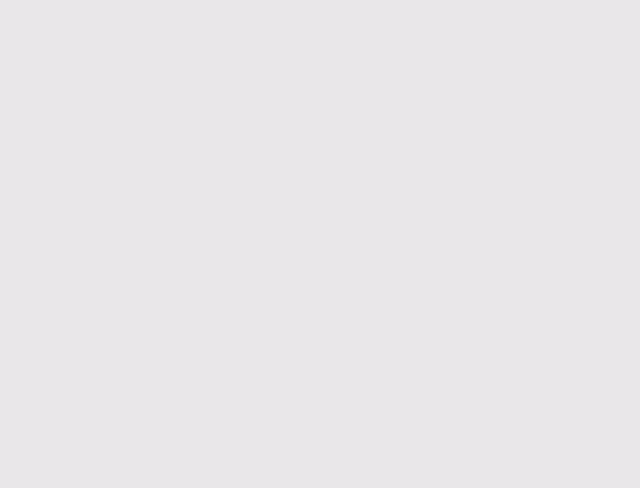
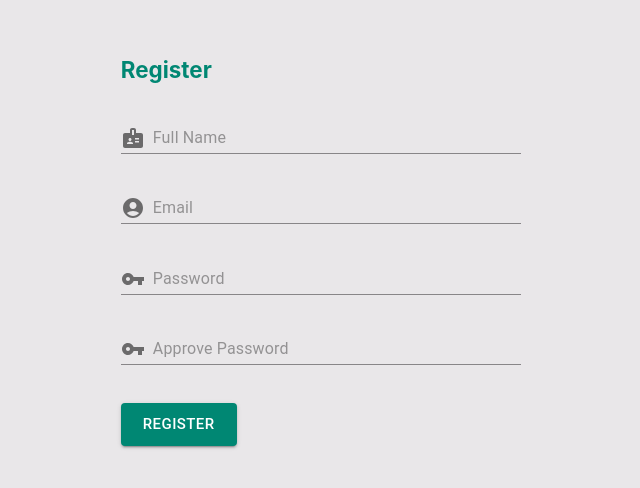
Before and after one commit to abdullah-koc/CS411-Project2, a React (Create React App) app in the folder client/: page /register in a window 1280 px wide. Before the commit this address had no page. Shown: the part 110-598 px from the top of the page, without its empty margins (340-980 px from the left). Built offline with nearby package versions, Linux system fonts and the light colour scheme.

Commit message:
dev: Register Page added

```diff
--- a/client/src/App.js
+++ b/client/src/App.js
@@ -2,6 +2,7 @@ import { Routes, Route } from 'react-router-dom';
 import Login from './views/Login';
 import { makeStyles } from '@mui/styles';
 import { clsx } from 'clsx';
+import Register from './views/Register';
 
 const useStyles = makeStyles({
   root: {
@@ -24,6 +25,7 @@ function App() {
       <div>
         <Routes>
           <Route path="/login" element={<Login />} />
+          <Route path="/register" element={<Register />} />
         </Routes>
       </div>
     </div>
--- a/client/src/views/Login.js
+++ b/client/src/views/Login.js
@@ -77,7 +77,8 @@ const Login = () => {
           variant="standard"
         />
       </Grid>
-      <Grid item xs={12} style={{ marginTop: "6%" }}>
+      <Grid container>
+        <Grid item xs={1} style={{ marginTop: "6%" }}>
           <Button
             variant="contained"
             size="large"
@@ -86,6 +87,17 @@ const Login = () => {
           >
             Login
           </Button>
+        </Grid>
+        <Grid item xs={3} style={{ marginTop: "6%" }}>
+          <Button
+            variant="outlined"
+            size="large"
+            style={{ backgroundColor: Colors.grey }}
+            onClick={() => navigate("/register")}
+          >
+            Don't you have an account?
+          </Button>
+        </Grid>
       </Grid>
       <Grid item xs={12} style={{ marginTop: "6%" }}>
         <Button
--- /dev/null
+++ b/client/src/views/Register.js
@@ -0,0 +1,147 @@
+import React, { useState } from "react";
+import { TextField, InputAdornment, Grid, Button } from "@mui/material";
+import AccountCircle from "@mui/icons-material/AccountCircle";
+import VpnKeyIcon from "@mui/icons-material/VpnKey";
+import BadgeIcon from "@mui/icons-material/Badge";
+import Colors from "../utils/Color";
+import { useNavigate } from "react-router-dom";
+
+const Register = () => {
+  let navigate = useNavigate();
+  const [fullName, setFullName] = useState("");
+  const [email, setEmail] = useState("");
+  const [password, setPassword] = useState("");
+  const [approvePassword, setApprovePassword] = useState("");
+
+  const isPasswordValid = (password) => {
+    const regex =
+      /^(?=.*[a-z])(?=.*[A-Z])(?=.*\d)(?=.*[@$!%*?&])[A-Za-z\d@$!%*?&]{8,}$/;
+    return regex.test(password);
+  };
+
+  const isPasswordsSame = (password, approvePassword) => {
+    if (password === approvePassword) return true;
+    return false;
+  };
+
+  const handleRegisterButtonClick = () => {
+    if (
+      fullName === "" ||
+      email === "" ||
+      password === "" ||
+      approvePassword === ""
+    ) {
+      alert("Please fill all the fields");
+    } else if (!isPasswordValid(password)) {
+      alert(
+        "Password should be at least 8 characters long and contain at least one number and one capital letter"
+      );
+    } else if (!isPasswordsSame(password, approvePassword)) {
+      alert("Passwords are not the same!");
+    }
+  };
+
+  return (
+    <Grid
+      container
+      style={{
+        marginLeft: "36%",
+      }}
+    >
+      <Grid
+        item
+        xs={12}
+        style={{
+          marginTop: "13%",
+          fontSize: "1.4rem",
+          fontWeight: "bold",
+          color: Colors.primary_color,
+        }}
+      >
+        Register
+      </Grid>
+      <Grid item xs={12} style={{ marginTop: "3%" }}>
+        <TextField
+          style={{ width: "400px" }}
+          placeholder="Full Name"
+          value={fullName}
+          onChange={(e) => setFullName(e.target.value)}
+          color="warning"
+          InputProps={{
+            startAdornment: (
+              <InputAdornment position="start">
+                <BadgeIcon />
+              </InputAdornment>
+            ),
+          }}
+          variant="standard"
+        />
+      </Grid>
+      <Grid item xs={12} style={{ marginTop: "3%" }}>
+        <TextField
+          style={{ width: "400px" }}
+          placeholder="Email"
+          color="warning"
+          value={email}
+          onChange={(e) => setEmail(e.target.value)}
+          InputProps={{
+            startAdornment: (
+              <InputAdornment position="start">
+                <AccountCircle />
+              </InputAdornment>
+            ),
+          }}
+          variant="standard"
+        />
+      </Grid>
+      <Grid item xs={12} style={{ marginTop: "3%" }}>
+        <TextField
+          style={{ width: "400px" }}
+          placeholder="Password"
+          type="password"
+          color="warning"
+          value={password}
+          onChange={(e) => setPassword(e.target.value)}
+          InputProps={{
+            startAdornment: (
+              <InputAdornment position="start">
+                <VpnKeyIcon />
+              </InputAdornment>
+            ),
+          }}
+          variant="standard"
+        />
+      </Grid>
+      <Grid item xs={12} style={{ marginTop: "3%" }}>
+        <TextField
+          style={{ width: "400px" }}
+          placeholder="Approve Password"
+          type="password"
+          color="warning"
+          value={approvePassword}
+          onChange={(e) => setApprovePassword(e.target.value)}
+          InputProps={{
+            startAdornment: (
+              <InputAdornment position="start">
+                <VpnKeyIcon />
+              </InputAdornment>
+            ),
+          }}
+          variant="standard"
+        />
+      </Grid>
+      <Grid item xs={4} style={{ marginTop: "3%" }}>
+        <Button
+          variant="contained"
+          size="large"
+          style={{ backgroundColor: Colors.primary_color }}
+          onClick={() => handleRegisterButtonClick()}
+        >
+          Register
+        </Button>
+      </Grid>
+    </Grid>
+  );
+};
+
+export default Register;
```
Lines whose indentation alone changed are shown as unchanged.
